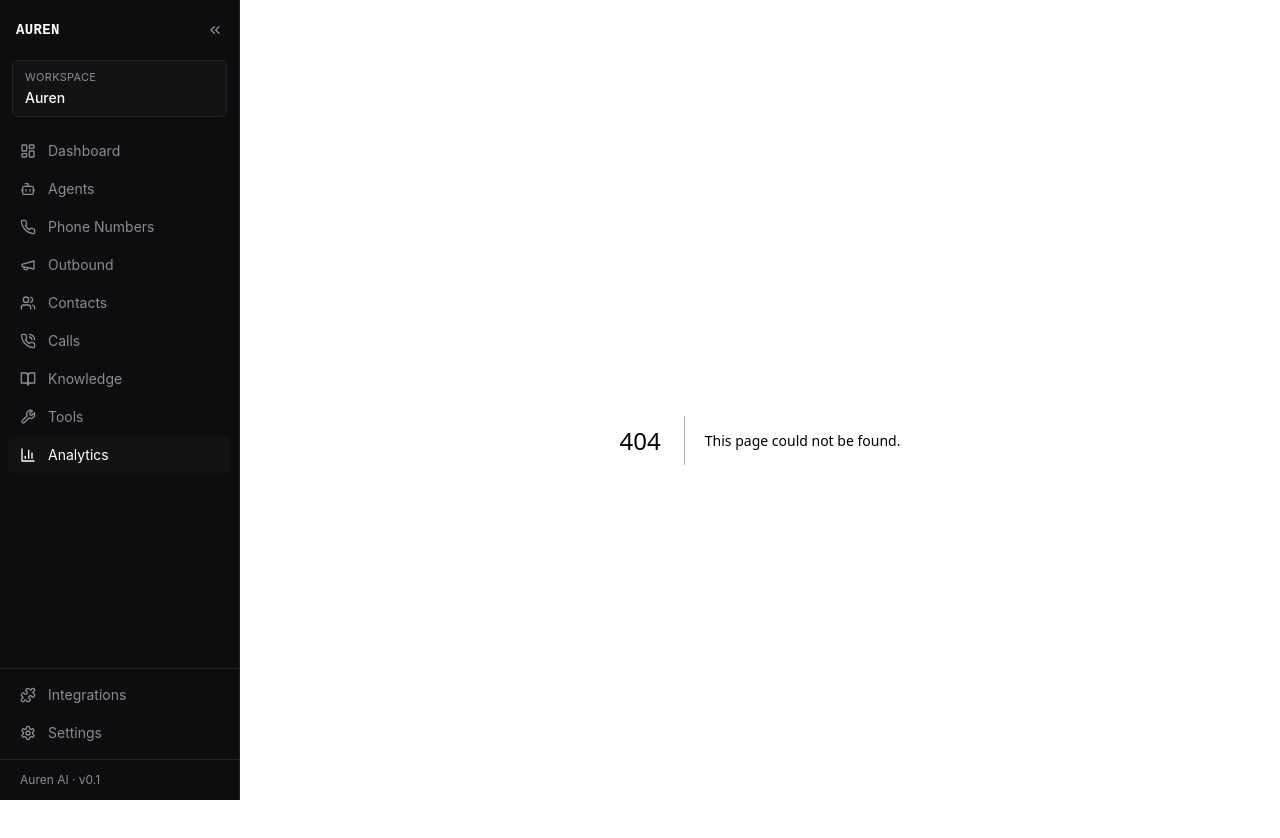
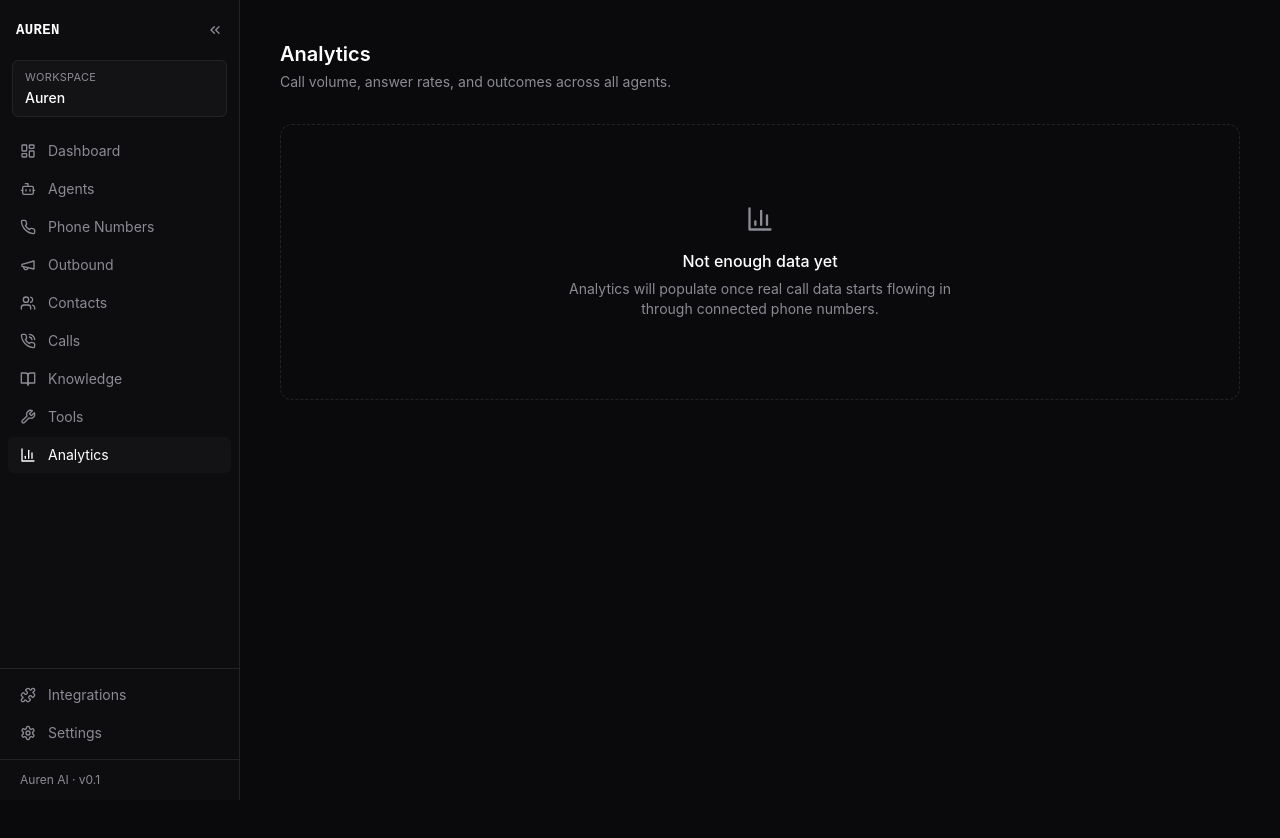
Before and after one commit to nitudevi5763-bit/auren-voice-dashboard, a Next.js app: page /analytics in a window 1280 px wide. Before the commit this address had no page. Shown: the top 838 px of the page. After the commit the page ends 800 px from the top, so only its background shows below. Built offline with nearby package versions, Linux system fonts and the light colour scheme.

Commit message:
Create page.js

```diff
--- /dev/null
+++ b/app/analytics/page.js
@@ -0,0 +1,15 @@
+import { BarChart3 } from 'lucide-react';
+import EmptyState from '../../components/EmptyState';
+
+export default function Page() {
+  return (
+    <div>
+      <h1 className="text-xl font-semibold text-white">Analytics</h1>
+      <p className="mt-1 text-sm text-muted">Call volume, answer rates, and outcomes across all agents.</p>
+      <div className="mt-8">
+        <EmptyState icon={BarChart3} title="Not enough data yet"
+          description="Analytics will populate once real call data starts flowing in through connected phone numbers." />
+      </div>
+    </div>
+  );
+}
```
